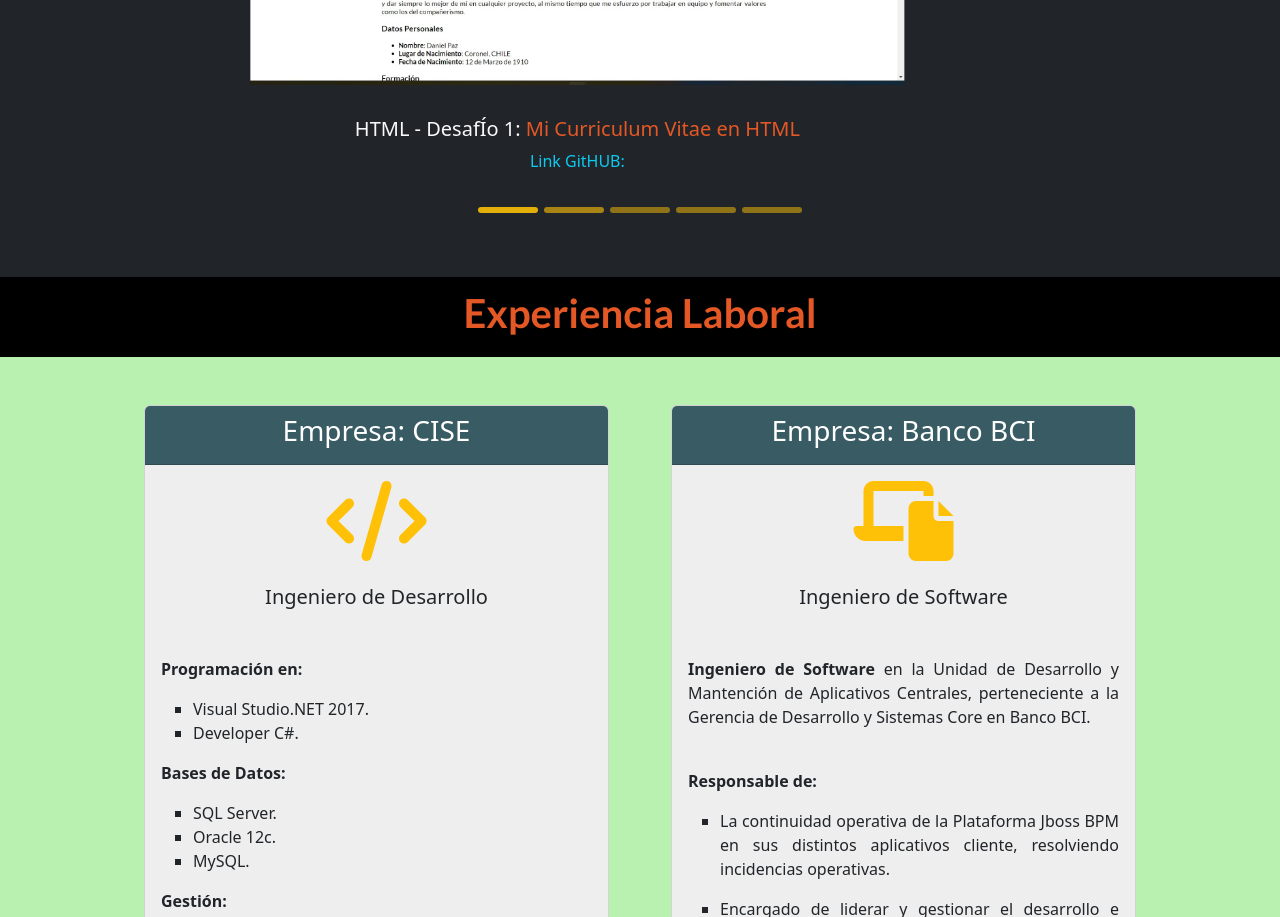
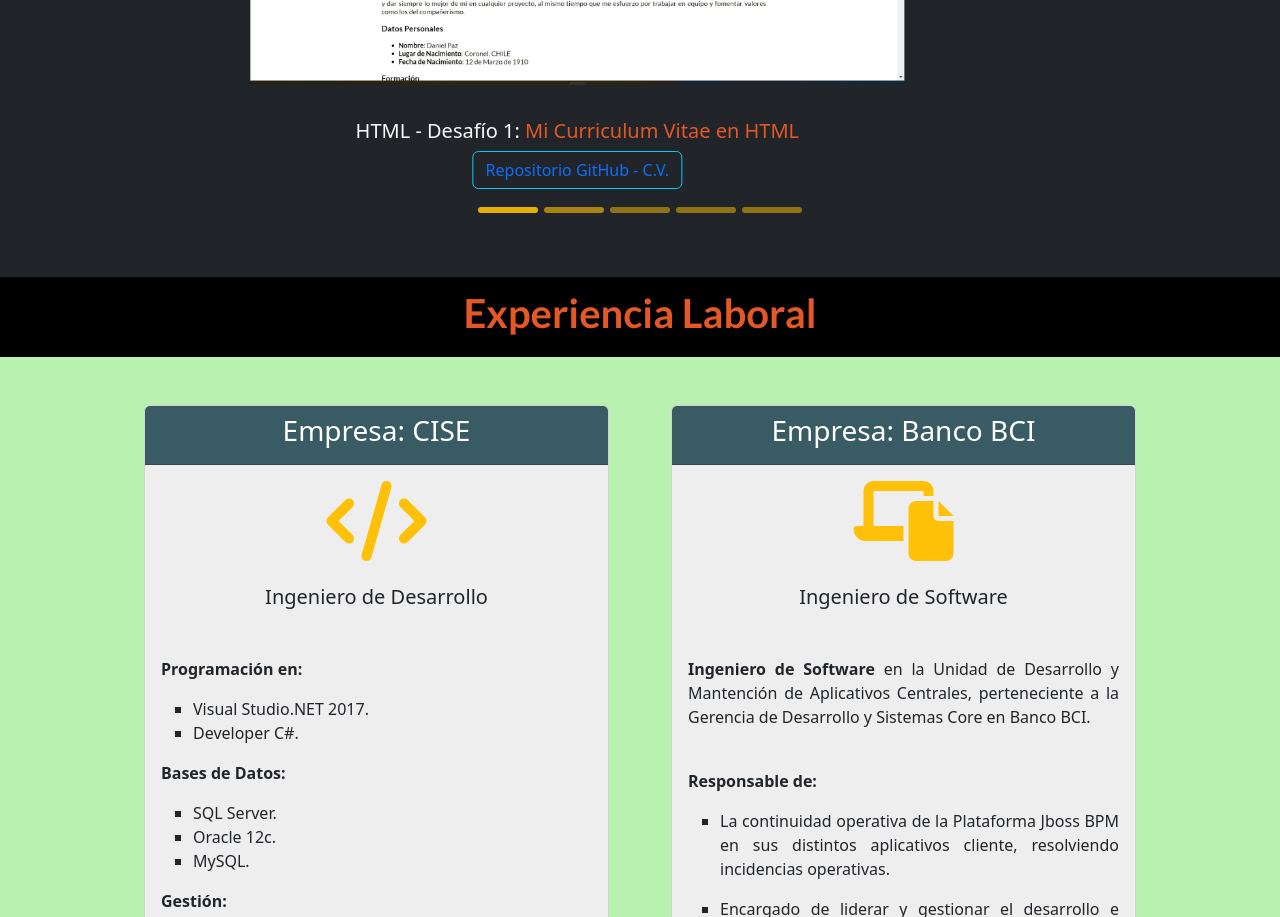
Before and after one commit to nanamood/danpazv.github.io, a plain HTML site: page index.html in a window 1280 px wide. Shown: the part 1493-2410 px from the top of the page. Drawn offline with nearby package versions, Linux system fonts and the light colour scheme.

Commit message:
Commit 8: Se crea botones con link a repositorios.

```diff
--- a/assets/css/estilos.css
+++ b/assets/css/estilos.css
@@ -109,3 +109,7 @@
 .carousel-caption span{
     color: #E45826;
 }
+
+.linkeo{
+    text-decoration: none;
+}
--- a/index.html
+++ b/index.html
@@ -102,8 +102,8 @@
                 <img src="/assets/img/desafio1.jpg" class="d-block w-100 pb-5" alt="...">
               </div>
               <div class="carousel-caption d-none d-md-block text-light mt-5 pt-5">
-                <h5 class="font-weight-bold">HTML - DesafÍo 1: <span>Mi Curriculum Vitae en HTML</span></h5>
-                <p class="text-info">Link GitHUB:</p>
+                <h5 class="font-weight-bold">HTML - Desafío 1: <span>Mi Curriculum Vitae en HTML</span></h5>
+                <button type="button" class="btn btn-outline-info"><a class="linkeo" href="https://github.com/danpazv/Desafio01-HTML" target="_blank">Repositorio GitHub - C.V.</a></button>
               </div>
             </div>
 
@@ -113,7 +113,7 @@
               </div>
               <div class="carousel-caption d-none d-md-block text-light mt-5 pt-5">
                 <h5 class="font-weight-bold">CSS - Desafío 2: <span>Construyendo un Landing Page</span></h5>
-                <p class="text-info">Link GitHUB</p>
+                <button type="button" class="btn btn-outline-info"><a class="linkeo" href="https://github.com/danpazv/Desafio02-CSS" target="_blank">Repositorio GitHub - Landing Page</a></button>
               </div>
             </div>
 
@@ -123,7 +123,7 @@
               </div>
               <div class="carousel-caption d-none d-md-block text-light mt-5 pt-5">
                 <h5 class="font-weight-bold">POSICIONAMIENTO - Desafío 3: <span>Iguana Page</span></h5>
-                <p class="text-info">Link GitHUB</p>
+                <button type="button" class="btn btn-outline-info"><a class="linkeo" href="https://github.com/danpazv/Desafio03-Posicionamiento" target="_blank">Repositorio GitHub - Posicionamiento</a></button>
               </div>
             </div>
 
@@ -133,7 +133,7 @@
               </div>
               <div class="carousel-caption d-none d-md-block text-light mt-5 pt-5">
                 <h5 class="font-weight-bold">BOOTSTRAP - Desafío 4: <span>Cuppon</span></h5>
-                <p class="text-info">Link GitHUB</p>
+                <button type="button" class="btn btn-outline-info"><a class="linkeo" href="https://github.com/danpazv/Desafio04-Bootstrap" target="_blank">Repositorio GitHub - Cuppon</a></button>
               </div>
             </div>
 
@@ -143,7 +143,7 @@
               </div>
               <div class="carousel-caption margen d-none d-md-block text-light mt-5 pt-5">
                 <h5 class="font-weight-bold">TERMINAL, GIT Y GITHUB - Desafío 5: <span>GitHub</span></h5>
-                <p class="text-info">Link GitHUB</p>
+                <button type="button" class="btn btn-outline-info"><a class="linkeo" href="https://github.com/danpazv/DesafioGIT-DanielPazV" target="_blank">Repositorio GitHub - GitHub</a></button>
               </div>
               </div>
           </div>
```
